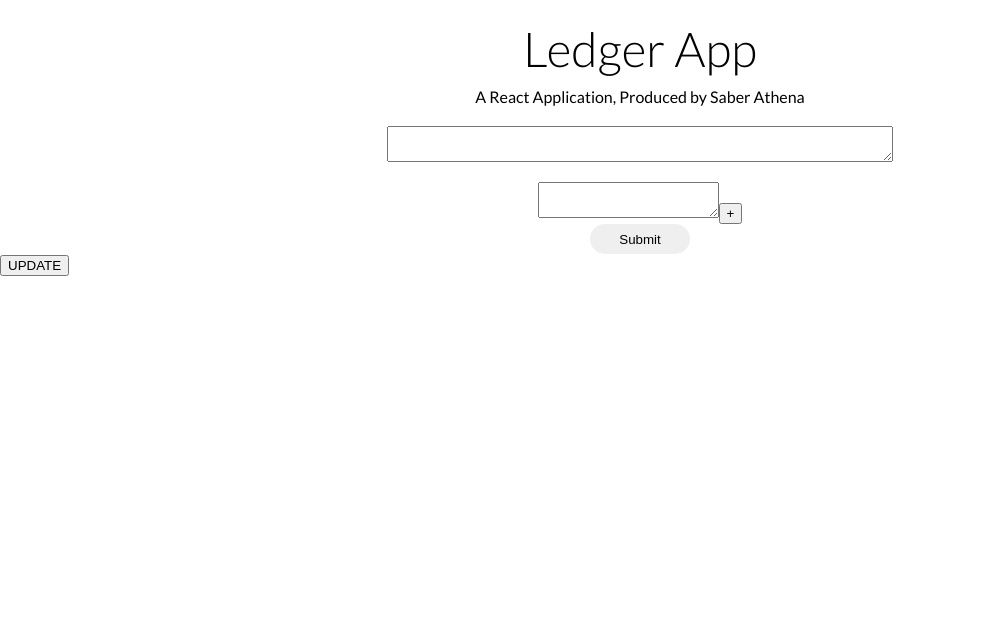
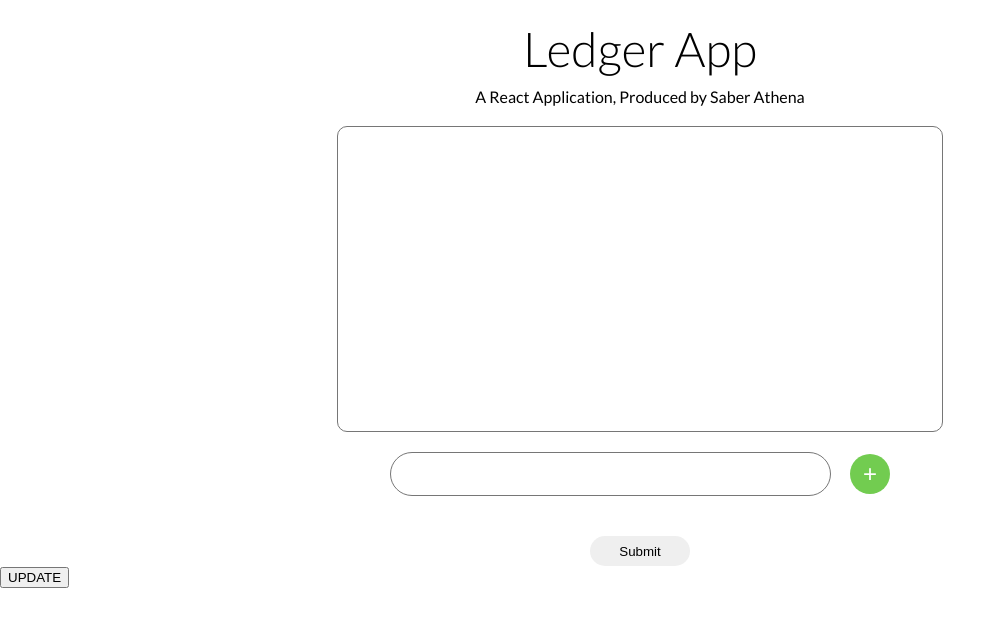
Before and after one commit to Li-Fuk-Sang/li-fuk-sang.github.io, a React (Create React App) app: page / in a window 1280 px wide. Shown: the top 626 px of the page, without its empty margins (0-1006 px from the left). Built offline with nearby package versions, Linux system fonts and the light colour scheme.

Commit message:
Updated new person style

```diff
--- a/src/App.css
+++ b/src/App.css
@@ -1,3 +1,16 @@
+.ledger-button {
+    border: none;
+    cursor: pointer;
+    transition: 0.2s;
+    padding: 0px;
+    flex-shrink: 0;
+}
+
+.ledger-button:hover{
+    transform: scale(1.05);
+    transition: 0.2s;
+}
+
 .TransactionEntry {
     background-color: rgb(238, 238, 238);
     padding-left: 10px;
--- a/src/App.js
+++ b/src/App.js
@@ -4,6 +4,7 @@ import './NameTag.css';
 import './Individual.css';
 import './AppHeader.css';
 import './InputArea/InputArea.css';
+import "./InputArea/NewPerson.css"
 import Entry from './Entry';
 import PersonalTranscations from './PersonalTranscation';
 import * as Parse from "./ParseString";
--- a/src/InputArea/InputArea.css
+++ b/src/InputArea/InputArea.css
@@ -1,3 +1,5 @@
+@import url('https://fonts.googleapis.com/css2?family=Lato:wght@100;300;400;700&display=swap');
+
 .MainTextAreaDiv{
     display: flex;
     flex-direction: column;
@@ -7,13 +9,54 @@
 
 .MainTextArea{
     display: block;
-    width: 500px;
+    width: 80vw;
+    max-width: 600px;
+    height: 300px;
     margin-bottom: 20px;
+    border-radius: 10px;
+    resize: none;
 }
 
 .SubmitButton{
     width: 100px;
     height: 30px;
     border-radius: 20px;
-    border: none;
 }
+
+.name-entry {
+    display: flex;
+    flex-direction: row;
+    margin-bottom: 20px;
+    align-items: center;
+}
+
+.name-entry textarea {
+    resize: none;
+    border-radius: 34px;
+    margin-right: 19px;
+    padding-top: 10px;
+    padding-left: 22px;
+    font-size: 1.1em;
+    height: 30px;
+    font-family: 'Lato', sans-serif;
+    width: 100%;
+}
+
+.name-entry button {
+    border-radius: 100%;
+    width: 40px;
+    height: 40px;
+    background-color: #72cc50;
+    color: white;
+    font-size: 1.5em;
+}
+
+.name-entry button:hover{
+    background-color: rgba(114, 205, 81, 0.672);
+}
+
+.NameSelector{
+    width: 63vw;
+    max-width: 500px;
+    margin-bottom: 20px ;
+}
--- a/src/InputArea/InputArea.js
+++ b/src/InputArea/InputArea.js
@@ -12,7 +12,7 @@ class InputArea extends React.Component{
             <div className = "MainTextAreaDiv">
                 <textarea className = "MainTextArea" value = {this.props.textAreaTextEntry} onChange = {this.props.handleTextAreaChange}></textarea>
                     <NameSelector updatePersonList = {this.props.updatePersonList}/>
-                <button className = "SubmitButton" onClick = {this.props.handleSubmit}>Submit</button>
+                <button className = "SubmitButton ledger-button" onClick = {this.props.handleSubmit}>Submit</button>
             </div>
         )
     }
--- a/src/InputArea/NameSelector.js
+++ b/src/InputArea/NameSelector.js
@@ -14,6 +14,7 @@ class NameSelector extends React.Component{
         this.handlePersonAdd = this.handlePersonAdd.bind(this);
         this.handleTextAreaChange = this.handleTextAreaChange.bind(this);
         this.removePerson = this.removePerson.bind(this);
+        this.handleEnterKey = this.handleEnterKey.bind(this);
     }
 
     /**
@@ -34,6 +35,13 @@ class NameSelector extends React.Component{
                 //Updating the outer app state.
                 this.props.updatePersonList(this.state.personList);
             })
+        }
+    }
+
+    handleEnterKey(e){
+        if(e.keyCode == 13){
+            e.preventDefault();
+            this.handlePersonAdd();
         }
     }
 
@@ -67,8 +75,11 @@ class NameSelector extends React.Component{
     render(){
         return(
             <div className = "NameSelector">
-                <textarea onChange = {this.handleTextAreaChange} value = {this.state.textAreaText}></textarea>
-                <button onClick = {this.handlePersonAdd}>+</button>
+                <div className="name-entry">
+                    <textarea onChange = {this.handleTextAreaChange} value = {this.state.textAreaText} onKeyDown={this.handleEnterKey}></textarea>
+                    <button className = "ledger-button" onClick = {this.handlePersonAdd}><span>+</span></button>
+                </div>
+                <div className="new-name-list">
                     {
                         this.state.personList.map((personName) => {
                             return(
@@ -77,6 +88,7 @@ class NameSelector extends React.Component{
                         })
                     }
                 </div>
+            </div>
         )
     }
 
--- /dev/null
+++ b/src/InputArea/NewPerson.css
@@ -0,0 +1,33 @@
+.new-name-list{
+    display: flex;
+    flex-direction: row;
+    flex-wrap: wrap;
+    gap: 5px;
+}
+
+.new-person{
+    display: flex;
+    flex-direction: row;
+    align-items: center;
+    justify-content: center;
+    background-color: rgb(216, 216, 216);
+    border-radius: 6px;
+}
+
+.new-person .new-person-name{
+    text-align: center;
+    vertical-align: middle;
+    margin: 2px 6px;
+    margin-bottom: 3px;
+    margin-left: 10px;
+}
+
+.new-person button{
+    background-color: unset;
+    border: none;
+    padding: 0px;
+    padding-left: 3px;
+    margin-right: 6px;
+    cursor: pointer;
+    border-left: 1px solid rgb(174, 174, 174);
+}
--- a/src/InputArea/NewPerson.js
+++ b/src/InputArea/NewPerson.js
@@ -13,8 +13,8 @@ class NewPerson extends React.Component{
 
     render(){
         return(
-            <div className = "newPerson">
-                <div>{this.props.newPersonName}</div>
+            <div className = "new-person">
+                <div className='new-person-name'><span>{this.props.newPersonName}</span></div>
                 <button onClick = {this.removeThis}>X</button>
             </div>
         )
```
Lines whose indentation alone changed are shown as unchanged.
